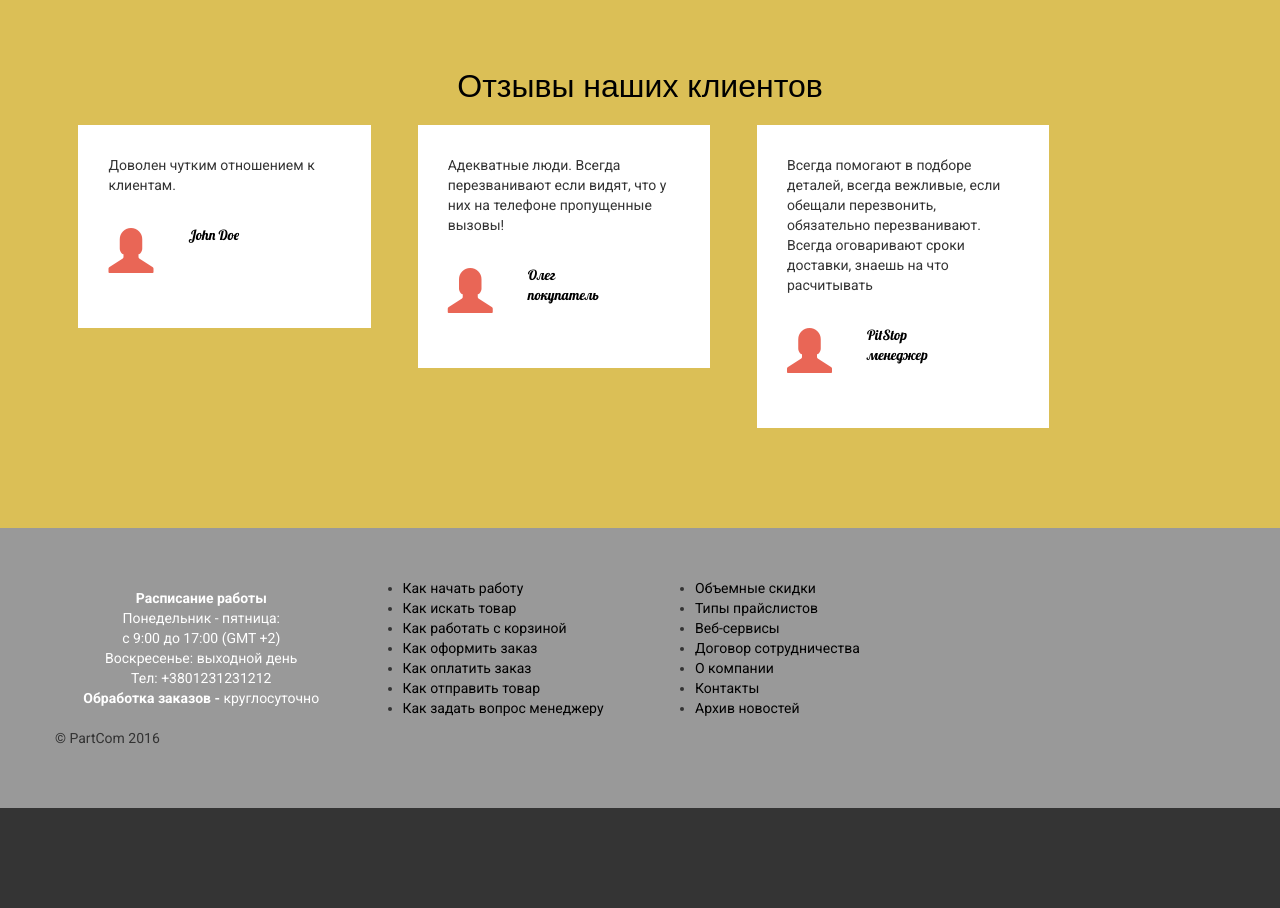
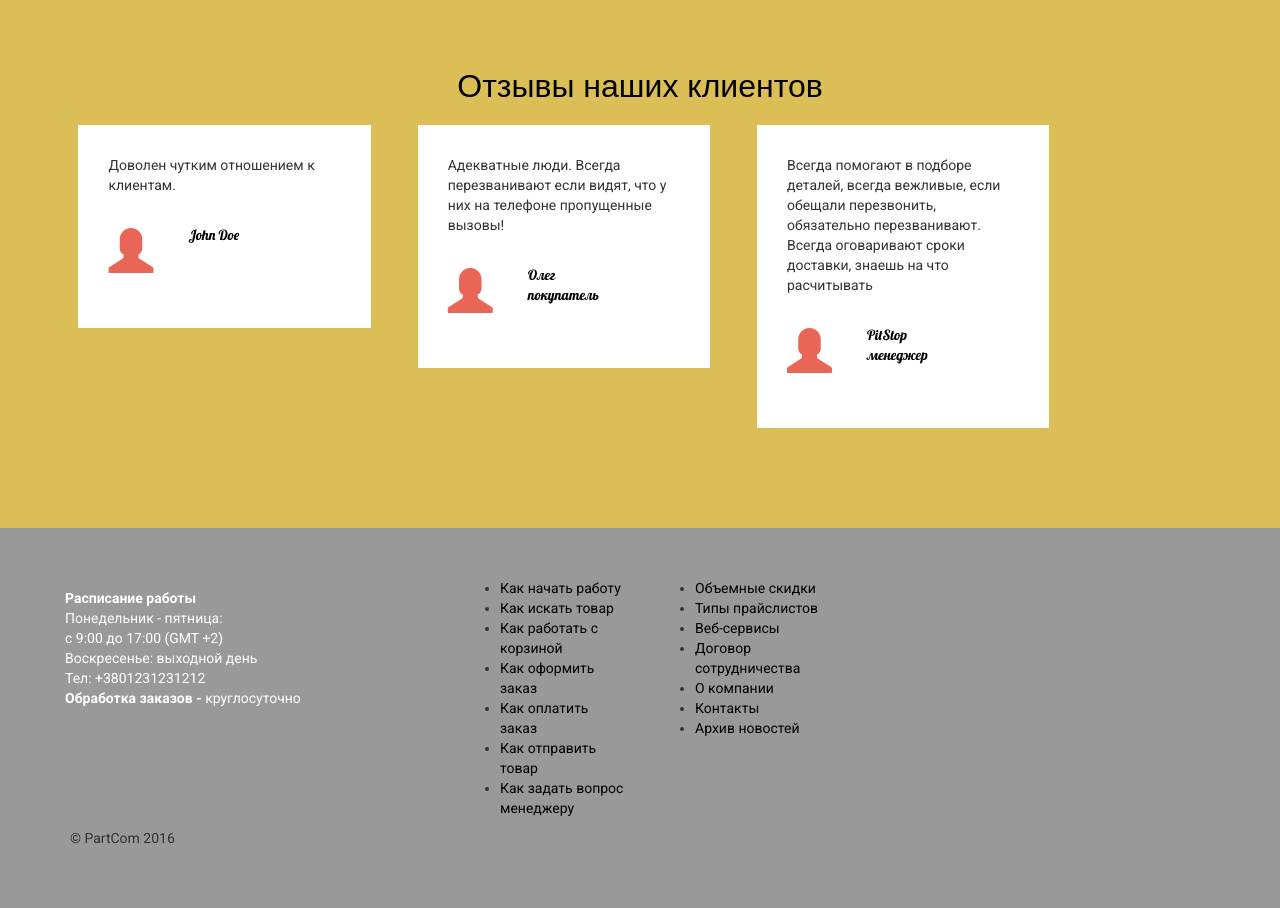
Before and after one commit to hunterex68/partcom, a Yii app: template views/layouts/main.php in a window 1280 px wide. Shown: the part 1902-2810 px from the top of the page. Before the commit the page ends 2710 px from the top, so only its background shows below. Run offline with PHP 8.4 and a stand-in for Yii, Linux system fonts and the light colour scheme; the template is opened without the code that fills it, so the values that code supplies are empty; style sheets or scripts are compiled from the project's sources; some libraries are stand-ins or nearby versions; some web fonts are replaced.

Commit message:
continue refactoring layouts

```diff
--- a/less/style.less
+++ b/less/style.less
@@ -319,6 +319,7 @@ input {
 	min-height:100px;
 
 }
+
 .social
 {
 	float:right;
--- a/views/layouts/main.php
+++ b/views/layouts/main.php
@@ -284,21 +284,18 @@ $this->beginPage() ?>
 <footer>
 	<div class="container">
 		<div class="row">
-			<div class="col-md-3" style=" color: #FFF; text-align: center; padding: 10px;float:left">
+			<div class="col-md-4" style=" color: #FFF;  padding: 10px;">
 
-				<div class="SimpleText">
+
 				<strong>Расписание работы</strong><br>
 				Понедельник - пятница:<br>с 9:00 до 17:00 (GMT +2)<br>
 				Воскресенье: выходной день<br>
 				Тел: +3801231231212<br>
 				<strong>Обработка заказов -&nbsp;</strong>круглосуточно<br>
-				</div>
+
 
 			</div>
-			<div class="col-md-6 bottom-menu">
-				<div class="SimpleText">
-					<div class="row">
-						<div class="col-md-6">
+			<div class="col-md-2">
 				<ul>
 					<li>
 						<a href="/instructions/how_to_begin">Как начать работу</a></li>
@@ -316,7 +313,7 @@ $this->beginPage() ?>
 						<a href="/instructions/how_to_ask_question">Как задать вопрос менеджеру</a></li>
 				</ul>
 			</div>
-						<div class="col-md-6">
+			<div class="col-md-2">
 				<ul>
 					<li>
 						<a href="/instructions/discount_sheet">Объемные скидки</a></li>
@@ -335,12 +332,6 @@ $this->beginPage() ?>
 				</ul>
 			</div>
 		</div>
-
-
-				</div>
-
-			</div>
-
 		<div class="row">
 			<div class="col-md-12">
 				<p class="pull-left">&copy; PartCom <?= date('Y') ?></p>
```
Lines whose indentation alone changed are shown as unchanged.
